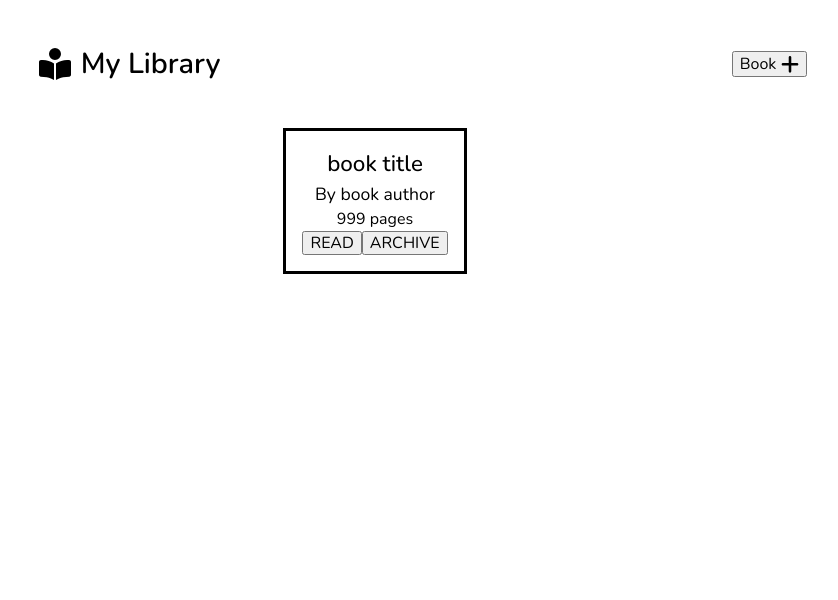
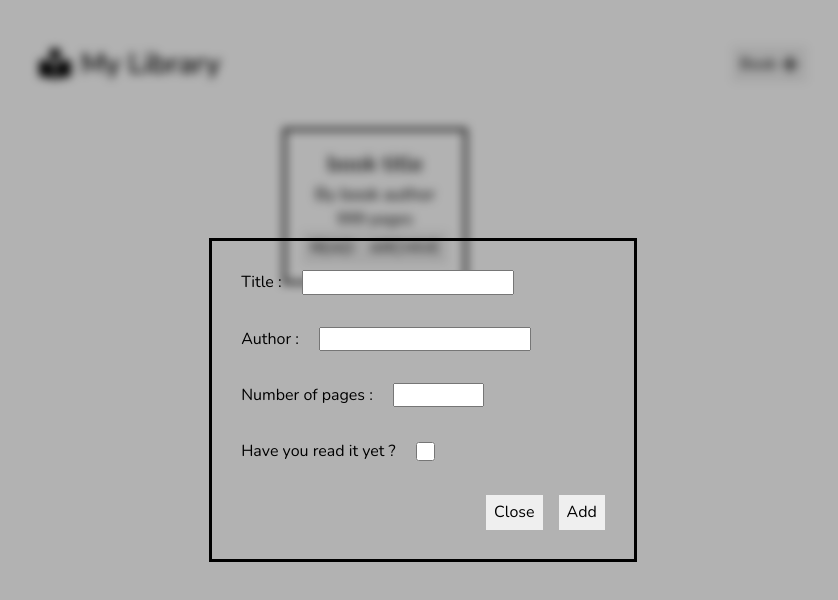
Before and after one commit to IdrissiYouness/odin-library, a plain HTML site: page index.html in a window 1280 px wide. Both pictures are taken after a click on the button "Book". Shown: the whole page, without its empty margins (217-1055 px from the left). Drawn offline with nearby package versions, Linux system fonts and the light colour scheme.

Commit message:
feat: Add a styled dialog to add books

```diff
--- a/index.html
+++ b/index.html
@@ -4,6 +4,7 @@
     <meta charset="UTF-8">
     <meta name="viewport" content="width=device-width, initial-scale=1.0">
     <link rel="stylesheet" href="style.css">
+    <script src="library.js" defer></script>
     <title>Library</title>
 </head>
 <body>
@@ -12,26 +13,53 @@
             <svg id="nav-icon" xmlns="http://www.w3.org/2000/svg" viewBox="0 0 512 512"><path d="M160 96a96 96 0 1 1 192 0A96 96 0 1 1 160 96zm80 152l0 264-48.4-24.2c-20.9-10.4-43.5-17-66.8-19.3l-96-9.6C12.5 457.2 0 443.5 0 427L0 224c0-17.7 14.3-32 32-32l30.3 0c63.6 0 125.6 19.6 177.7 56zm32 264l0-264c52.1-36.4 114.1-56 177.7-56l30.3 0c17.7 0 32 14.3 32 32l0 203c0 16.4-12.5 30.2-28.8 31.8l-96 9.6c-23.2 2.3-45.9 8.9-66.8 19.3L272 512z"/></svg>
             <h1> My Library </h1>
         </div>
-        <button>
+        <button class=" btn open-dialog-btn" onclick="showPopUp('add-book-dialog')">
             Book
             <svg id="add-icon" xmlns="http://www.w3.org/2000/svg" viewBox="0 0 448 512"><path d="M256 80c0-17.7-14.3-32-32-32s-32 14.3-32 32l0 144L48 224c-17.7 0-32 14.3-32 32s14.3 32 32 32l144 0 0 144c0 17.7 14.3 32 32 32s32-14.3 32-32l0-144 144 0c17.7 0 32-14.3 32-32s-14.3-32-32-32l-144 0 0-144z"/></svg>
         </button>
     </nav>
     <main>
+        <div class="popup-container" id="add-book-dialog">
+            <div id="popup-box">
+                <form action="" method="post">
+                    <fieldset>
+                        <div class="input-container">
+                            <label for="title">Title :</label>
+                            <input type="text" name="title" id="title-input">
+                        </div>
+
+                        <div class="input-container">
+                            <label for="author">Author : </label>
+                            <input type="text" name="author" id="author-input">
+                        </div>
+
+                        <div class="input-container">
+                            <label for="pages">Number of pages : </label>
+                            <input type="number" name="pages" id="pages-input" min="1">
+                        </div>
+
+                        <div class="input-container">
+                            <label for="read"> Have you read it yet ?</label>
+                            <input type="checkbox" name="read" id="read-input">
+                        </div>
+                        <div class="dialog-actions-container">
+                            <button type="button"  class=" btn closePopUpBtn" onclick="showPopUp('add-book-dialog')">Close</button>
+                            <button class="btn addBookBtn" onclick="submitNewBook(event);showPopUp('popupAddContainer');">Add</button>
+                        </div>
+                    </fieldset>
+                </form>
+            </div>
+        </div>
         <div class="books-container">
             <div class="book-card">
                 <h2 class="book-title">book title</h2>
                 <h3 class="book-author">By book author</h3>
                 <h4 class="book-pages">999 pages</h4>
                 <div class="book-options">
-                    <button class="read-toggle-btn">READ</button>
-                    <button class="archive-btn">ARCHIVE</button>
+                    <button class="btn read-toggle-btn">READ</button>
+                    <button class="btn archive-btn">ARCHIVE</button>
                 </div>
             </div>
-
-
-
-
         </div>
     </main>
     <footer>
--- a/library.js
+++ b/library.js
@@ -32,3 +32,12 @@ myLibrary.forEach((book,index) => {
   console.log (`Book ${index+1} :`);
   console.log(`isArchived ${book.isArchived}`);
 });
+
+function showPopUp (id) {
+  const popup = document.getElementById(id);
+  popup.classList.toggle("show");
+}
+
+// event Listeners
+
+ const addBookBtn = document.querySelector('.add-book-btn');
--- a/style.css
+++ b/style.css
@@ -92,3 +92,65 @@ button{
     flex-direction: row;
     justify-content: space-between;
 }
+
+.popup-container {
+    display: none;
+    opacity: 0;
+    position: fixed;
+    top: 0;
+    left: 0;
+    height: 100%;
+    width: 100%;
+    align-items: center;
+    justify-content: center;
+    background: rgba(0, 0, 0, 0.3);
+    backdrop-filter: blur(5px);
+}
+.show {
+    display: flex;
+    opacity: 1;
+}
+
+#popup-box {
+    /* border: solid 0.125rem black; */
+
+    padding: 1rem;
+    /*background-color: beige;*/
+}
+
+.dialog-actions-container{
+    display: flex;
+    gap: 1rem;
+    align-self: flex-end;
+}
+
+.btn{
+    cursor: pointer;
+    border: 0;
+    padding:8px;
+}
+
+fieldset{
+    display: flex;
+    flex-direction: column;
+    border:  solid black;
+    padding: 1.8rem;
+    justify-content: center;
+    gap: 2rem;
+}
+
+input[type="number"]{
+    width: 25%;
+}
+
+input[type="checkbox"]{
+  width: 1.2rem;
+  height: 1.2rem;
+}
+
+.input-container{
+    display: flex;
+    flex-direction: row;
+    gap: 20px;
+    align-items: center;
+}
```
